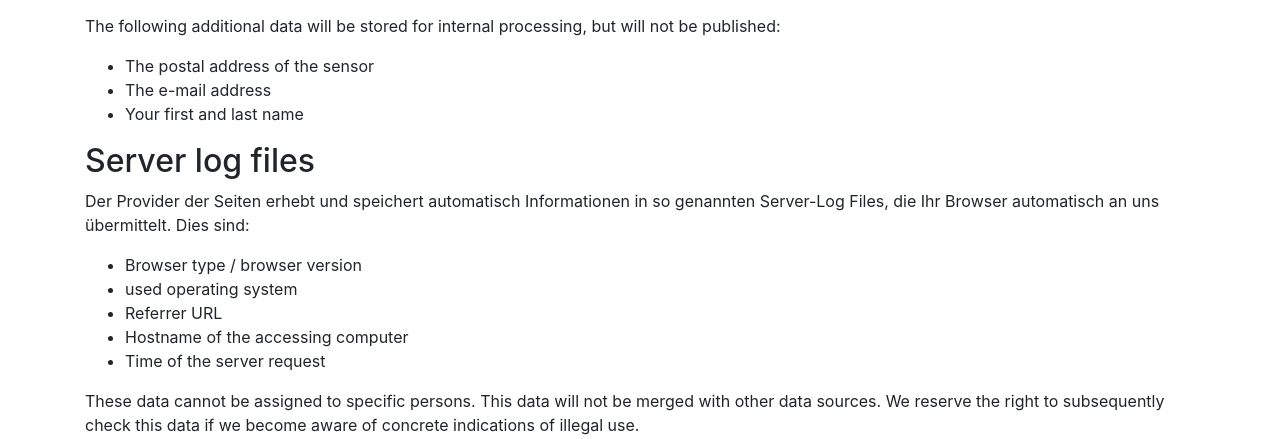
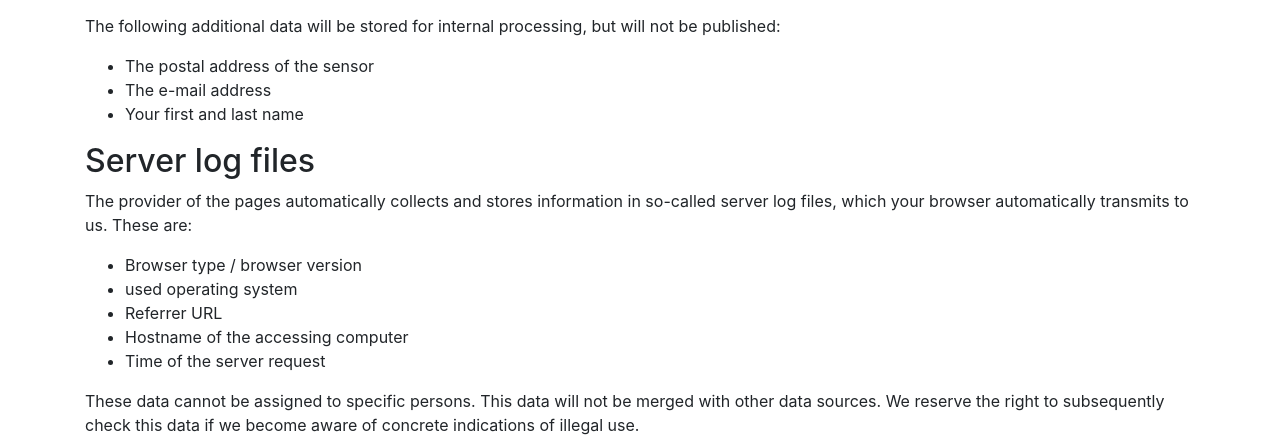
Before and after one commit to opendata-stuttgart/devices.sensor.community, a Python web app: template webapp/templates/privacy-policy.html in a window 1280 px wide. Shown: the part 889-1328 px from the top of the page. Run offline with Jinja, Linux system fonts and the light colour scheme; the template is opened without the code that fills it, so the values that code supplies are empty.

Commit message:
missing translation in privacy policy

```diff
--- a/webapp/templates/privacy-policy.html
+++ b/webapp/templates/privacy-policy.html
@@ -38,7 +38,7 @@
                         <li>{{ _('Your first and last name') }} </li>
                     </ul>
                     <h2>{{ _('Server log files') }} </h2>
-                    <p>{{ _('Der Provider der Seiten erhebt und speichert automatisch Informationen in so genannten Server-Log  Files, die Ihr Browser automatisch an uns übermittelt. Dies sind:') }} </p>
+                    <p>{{ _('The provider of the pages automatically collects and stores information in so-called server log files, which your browser automatically transmits to us. These are:') }} </p>
                     <ul>
                         <li>{{ _('Browser type / browser version') }} </li>
                         <li>{{ _('used operating system') }} </li>
```
Also changed, not shown: translations/de/LC_MESSAGES/messages.po, 1 other file.
